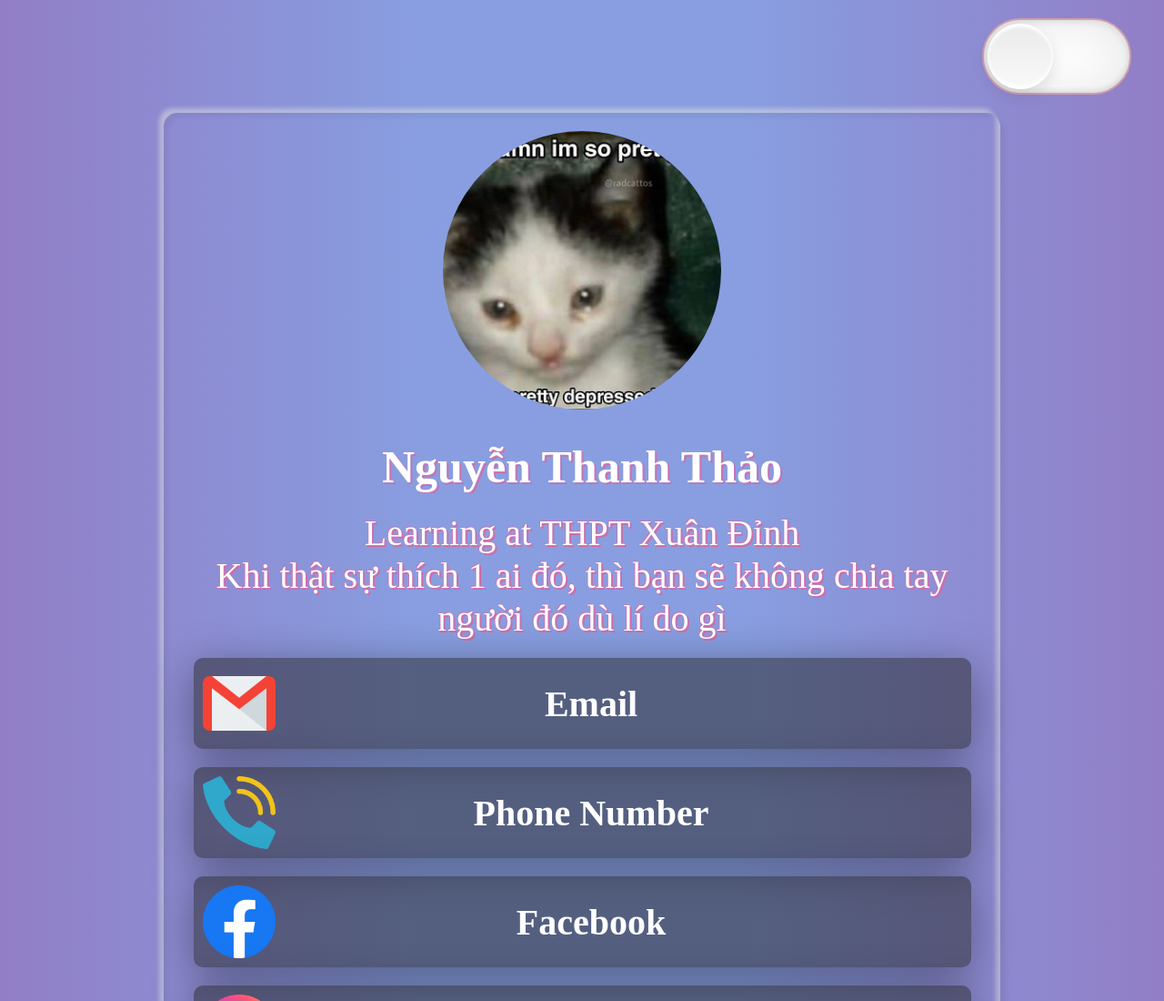
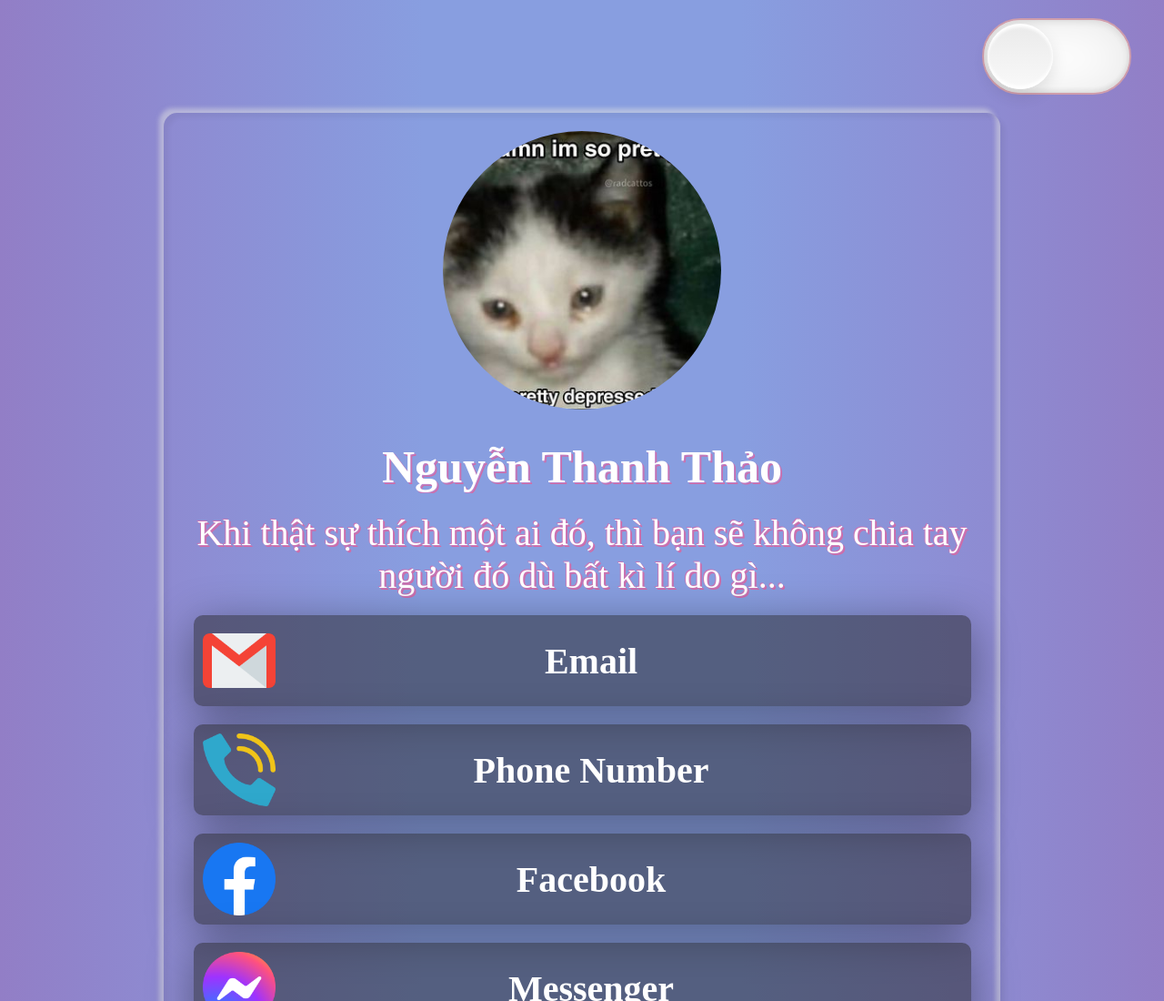
Before and after one commit to AnLaVN/Thanh_Thao-Credit, a plain HTML site: page index.html in a window 1280 px wide. Shown: the top 1100 px of the page at 91% size. Drawn offline with Linux system fonts and the light colour scheme.

Commit message:
Update index.html

```diff
--- a/index.html
+++ b/index.html
@@ -13,7 +13,7 @@
     <div class="InforCard">
         <img id="Avatar" src="image/THAO.JPG"/>
         <div id="Name">Nguyễn Thanh Thảo</div>
-        <div id="Description">Learning at THPT Xuân Đỉnh<br>Khi thật sự thích 1 ai đó, thì bạn sẽ không chia tay người đó dù lí do gì</div>
+        <div id="Description">Khi thật sự thích một ai đó, thì bạn sẽ không chia tay người đó dù bất kì lí do gì...</div>
         <a class="Tag" href="mailto:ngthanhthao2206@gmail.com">
             <img class="dark" src="image/mail.png" alt="Email Logo">
             <img class="light" src="image/gmail.png" alt="Email Logo">
```
